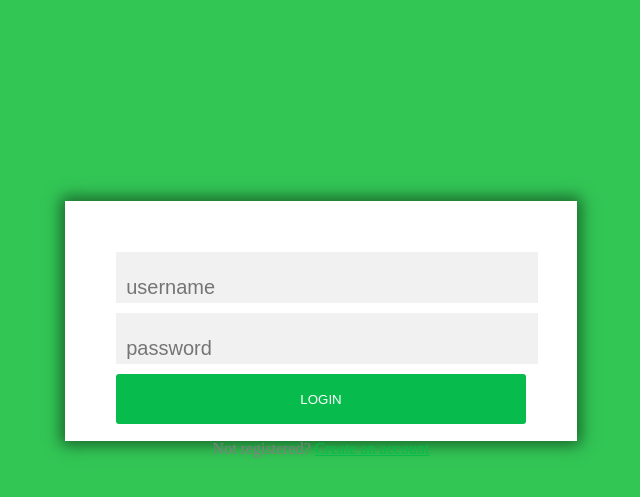
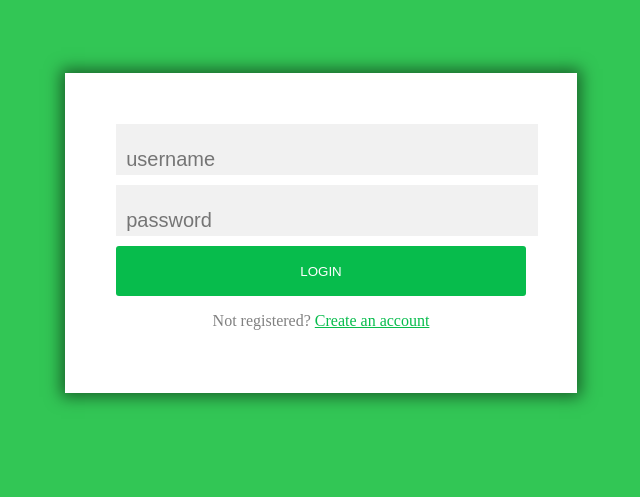
Before and after one commit to JulyBell/HW5-DOM, a plain HTML site: page index.html in a window 1280 px wide. Shown: the part 191-688 px from the top of the page, without its empty margins (327-967 px from the left). Drawn offline with Linux system fonts and the light colour scheme.

Commit message:
form and localstorage-1

```diff
--- a/styles.css
+++ b/styles.css
@@ -5,14 +5,14 @@ body{
 
 form{
 	width: 40%;
-	height: 30%;
+	height: 40%;
 	box-sizing: border-box;
 	border: 0px;
 	box-shadow: 0 0 15px 4px rgba(0, 0, 0, 0.5);
 	background-color: white;
 	position: absolute;
 	margin-left: 30%;
-	margin-top: 30%;
+	margin-top: 20%;
 	margin-bottom:30%;
 
 }
```
